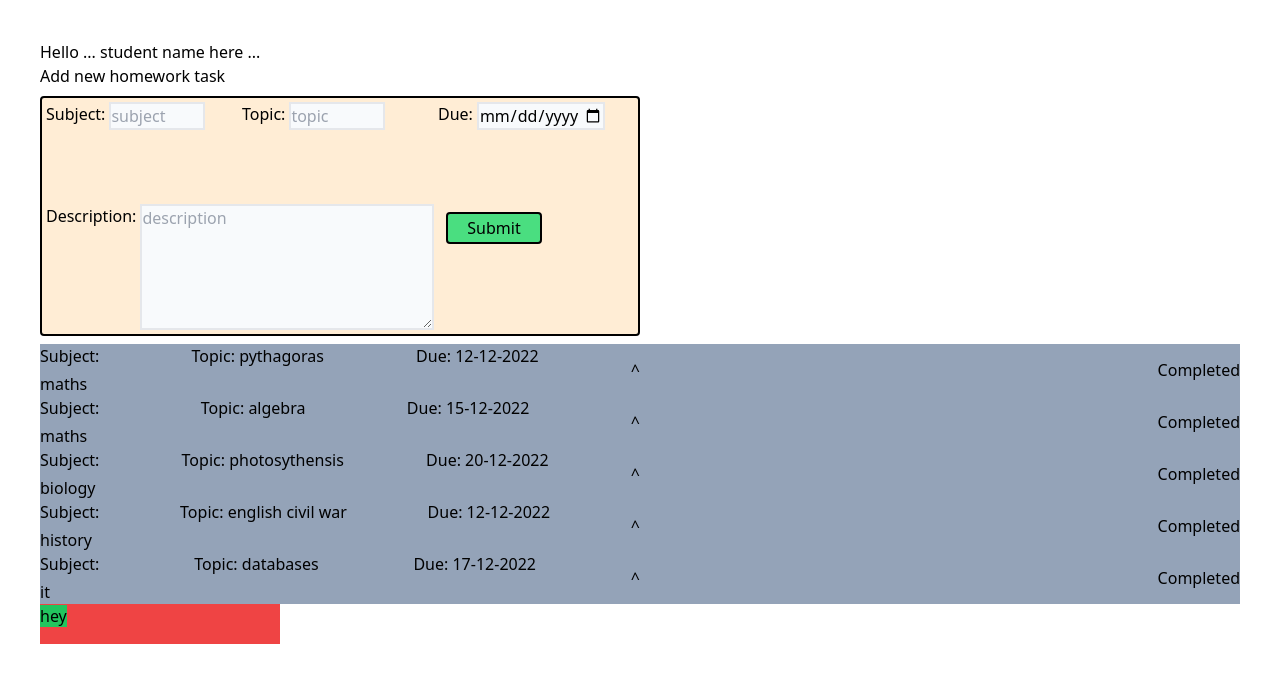
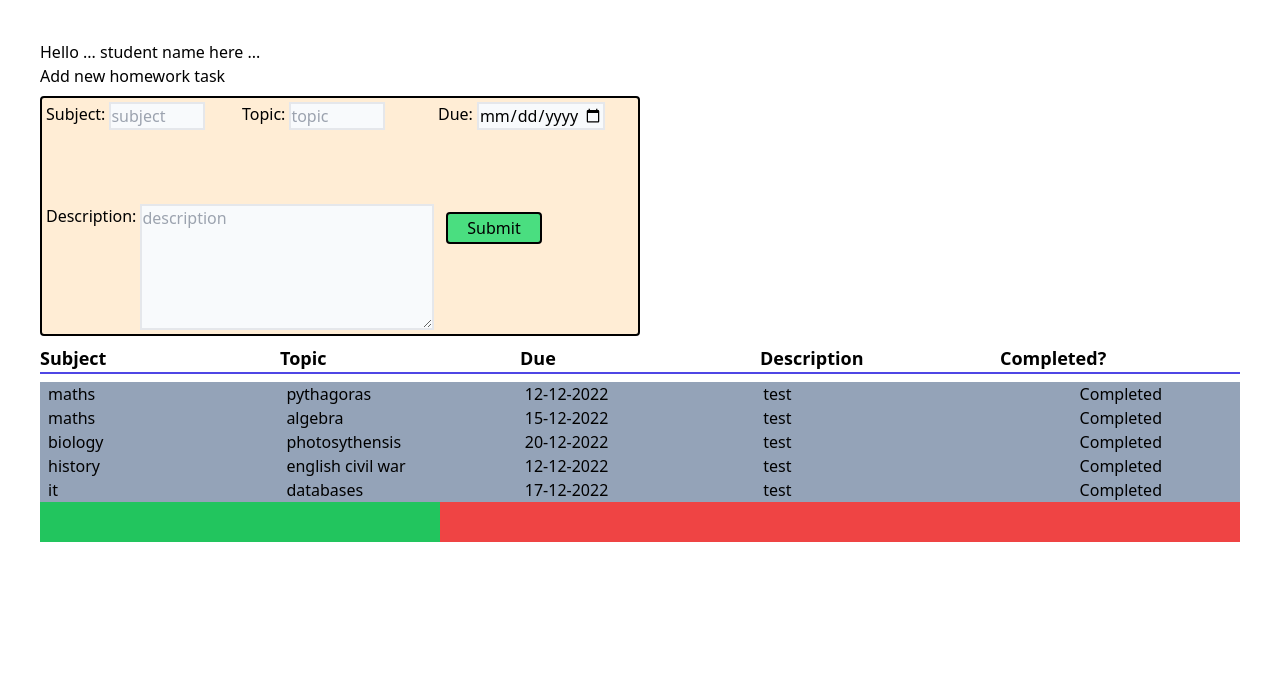
Before and after one commit to TomBirbeck/homework-helper, a React (Vite) app: page /student in a window 1280 px wide. Shown: the top 682 px of the page. Built offline with nearby package versions, Linux system fonts and the light colour scheme.

Commit message:
arranged layout for tasks

```diff
--- a/src/Types/index.ts
+++ b/src/Types/index.ts
@@ -2,6 +2,6 @@ export type Task ={
 subject: String,
 topic: String,
 due: String,
-description?: String,
+description: String,
 completed: Boolean
 }
--- a/src/components/NewTaskForm/index.tsx
+++ b/src/components/NewTaskForm/index.tsx
@@ -1,4 +1,4 @@
-import { FunctionComponent, SetStateAction, useState } from 'react';
+import { useState } from 'react';
 import list from '../../data/data';
 
 interface FormIProps {
@@ -12,10 +12,10 @@ const NewTaskForm = ({ setTasks }: FormIProps) => {
   const [due, setDue] = useState('');
 
   const handleSubmit = () => {
-    console.log(subject, topic, description, due);
+    console.log(subject, topic, description, due.split('-').reverse().join('-'));
     setTasks([
       ...list,
-      { subject: subject, topic: topic, description: description, due: due },
+      { subject: subject, topic: topic, description: description, due: due.split('-').reverse().join('-') },
     ]);
   };
 
--- a/src/components/ProgressBar/index.tsx
+++ b/src/components/ProgressBar/index.tsx
@@ -3,11 +3,11 @@ import { useState } from "react"
 const ProgressBar = () => {
     const [progress, setProgress] = useState<Number>(0)
     // const [bgColor, setBgColor] = useState<String>("red-500")
-    const [completed, setCompleted] = useState<Array<Number>>([1,2])
+    const [completed, setCompleted] = useState<Array<Number>>([1,2,4])
     return(
-        <div className='w-60 h-10 bg-red-500'>
-            {completed.length === 2 &&
-            <span className="h-10 w-1/10 bg-green-500">hey</span>
+        <div className='w-full h-10 bg-red-500'>
+            {completed.length === 2 ?
+            <div className="h-10 w-1/6 bg-green-500"></div> : completed.length === 3 ? <div className="h-10 w-2/6 bg-green-500"></div> : null
             }
         </div>
     )
--- a/src/components/Tasks/index.tsx
+++ b/src/components/Tasks/index.tsx
@@ -13,6 +13,14 @@ interface Tasks {
 const Tasks: FunctionComponent<{tasks : Task[]}> = ({tasks}) =>{
     return (
         <>
+        <div className="grid grid-cols-5 w-full mb-2 border-solid border-b-2 border-indigo-600">
+        <h2 className="font-bold text-lg">Subject</h2>
+        <h2 className="font-bold text-lg">Topic</h2>
+        <h2 className="font-bold text-lg">Due</h2>
+        <h2 className="font-bold text-lg">Description</h2>
+        <h2 className="font-bold text-lg col-center-5">Completed?</h2>
+        </div>
+
         {tasks &&
             tasks.map((task: Tasks, index: any) => {return (
             <TaskList
@@ -20,6 +28,7 @@ const Tasks: FunctionComponent<{tasks : Task[]}> = ({tasks}) =>{
                 subject={task.subject}
                 topic={task.topic}
                 due={task.due}
+                description={task.description}
                 completed={task.completed}/>)
             })
         }
--- a/src/components/TasksList/index.tsx
+++ b/src/components/TasksList/index.tsx
@@ -12,32 +12,32 @@ const TaskList: FunctionComponent<Iprops> = (props) => {
   const [complete, setComplete] = useState<Boolean>(false);
   const [open, setOpen] = useState<Boolean>(false);
   const { subject, topic, description, due, completed } = props;
-  console.log(open);
+  console.log("description", description);
   return (
-    <div className='flex justify-between gap-2 bg-slate-400'>
-      <div className='flex w-1/2 justify-between'>
-        <div className='flex flex-col gap-1'>
-          <h2>Subject:</h2> <p>{subject}</p>
-        </div>
-        <h2 className='flex gap-2'>Topic: {topic}</h2>
-        <h2 className='flex gap-2'>Due: {due}</h2>
+    <div className='flex justify-between gap-2 bg-slate-400 w-full'>
+      <div className='grid grid-cols-5 w-1/2 justify-between w-full ml-2'>
+        <p>{subject}</p>
+        <p>{topic}</p>
+        <p>{due}</p>
+        {description? <p className='truncate'>{description}</p>: <p></p>}
         <button
-          onClick={() => {
-            setOpen(!open);
-          }}
-        >
-          ^
-        </button>
-      </div>
-      {open && <p>{description}</p>}
-      {complete && <p>completed it mate!</p>}
-      <button
         onClick={() => {
           setComplete(!complete);
         }}
       >
         Completed
       </button>
+        </div>
+        {/* <button
+          onClick={() => {
+            setOpen(!open);
+          }}
+        >
+          ^
+        </button> */}
+      {/* {open && <p>{description}</p>}
+      {complete && <p>completed it mate!</p>} */}
+
     </div>
   );
 };
--- a/src/data/data.ts
+++ b/src/data/data.ts
@@ -2,26 +2,31 @@ const list = [
     {subject: "maths",
     topic: "pythagoras",
     due: "12-12-2022",
+    description: "test",
     completed: false
 },
     {subject: "maths",
     topic: "algebra",
     due: "15-12-2022",
+    description: "test",
     completed: false
 },
     {subject: "biology",
     topic: "photosythensis",
     due: "20-12-2022",
+    description: "test",
     completed: false
 },
     {subject: "history",
     topic: "english civil war",
     due: "12-12-2022",
+    description: "test",
     completed: false
 },
     {subject: "it",
     topic: "databases",
     due: "17-12-2022",
+    description: "test",
     completed: false
 },
 
```
